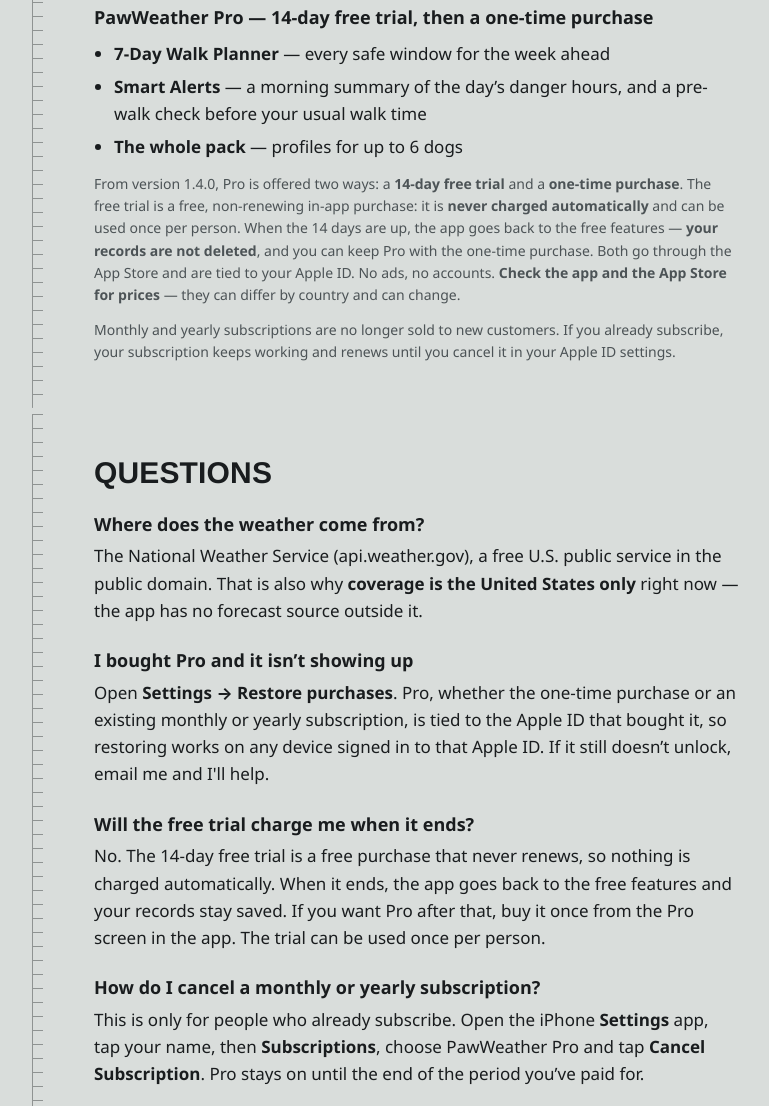
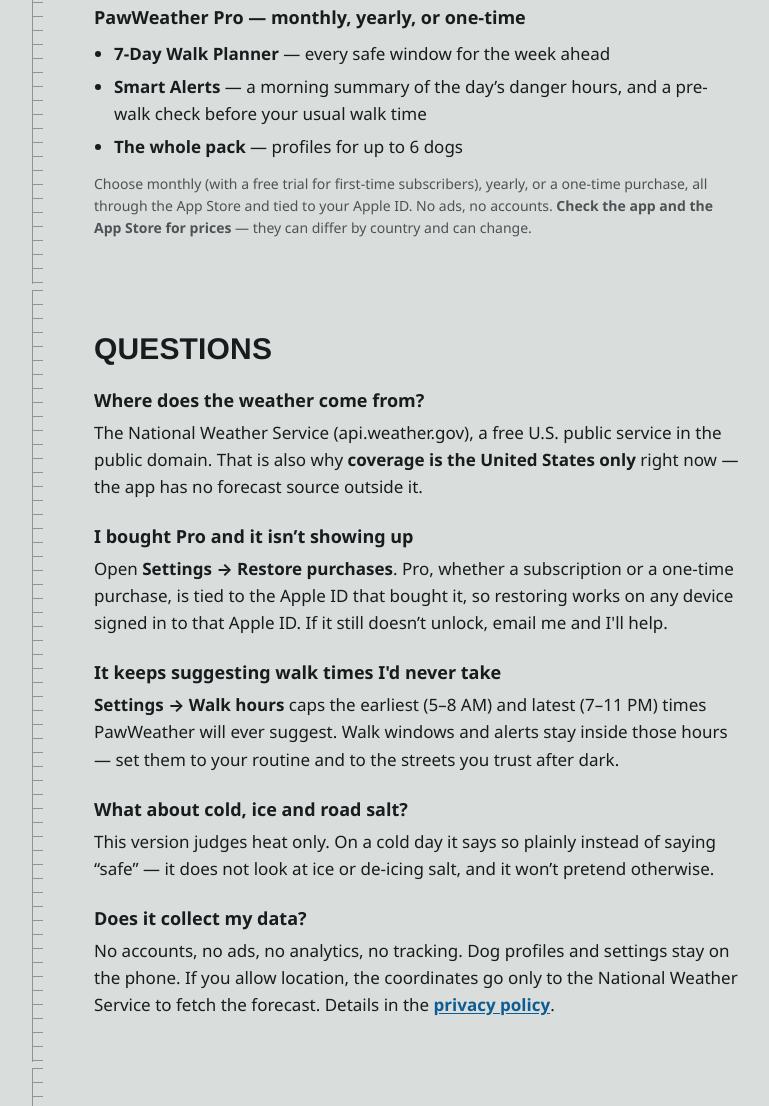
Before and after one commit to nosunosukawa/pawweather-site, a website: page support.html in a window 1280 px wide. Shown: the part 3406-4512 px from the top of the page, without its empty margins (8-777 px from the left). Drawn offline with Linux system fonts and the light colour scheme.

Commit message:
Revert "サイトの課金説明を 1.4.0 に合わせる（14日間の無料体験 → 買い切り）"
This reverts commit fd8eb1512451f2e186e818863709bfa748f381f4.

```diff
--- a/support.html
+++ b/support.html
@@ -320,7 +320,7 @@
         <li>One dog profile, judged on its own risk factors</li>
         <li>All of the Learn guides, including the 7-second rule</li>
       </ul>
-      <h3>PawWeather Pro &mdash; 14-day free trial, then a one-time purchase</h3>
+      <h3>PawWeather Pro &mdash; monthly, yearly, or one-time</h3>
       <ul>
         <li><strong>7-Day Walk Planner</strong> &mdash; every safe window for the week ahead</li>
         <li><strong>Smart Alerts</strong> &mdash; a morning summary of the day’s danger hours, and a
@@ -328,19 +328,10 @@
         <li><strong>The whole pack</strong> &mdash; profiles for up to 6 dogs</li>
       </ul>
       <p class="fine" style="margin-top:12px">
-        From version 1.4.0, Pro is offered two ways: a <strong>14-day free trial</strong> and a
-        <strong>one-time purchase</strong>. The free trial is a free, non-renewing in-app purchase:
-        it is <strong>never charged automatically</strong> and can be used once per person. When the
-        14 days are up, the app goes back to the free features &mdash; <strong>your records are not
-        deleted</strong>, and you can keep Pro with the one-time purchase. Both go through the App Store
-        and are tied to your Apple ID. No ads, no accounts.
+        Choose monthly (with a free trial for first-time subscribers), yearly, or a one-time purchase,
+        all through the App Store and tied to your Apple ID. No ads, no accounts.
         <strong>Check the app and the App Store for prices</strong> &mdash; they can
         differ by country and can change.
-      </p>
-      <p class="fine">
-        Monthly and yearly subscriptions are no longer sold to new customers. If you already
-        subscribe, your subscription keeps working and renews until you cancel it in your Apple ID
-        settings.
       </p>
     </div>
   </div>
@@ -360,24 +351,9 @@
 
       <h3>I bought Pro and it isn’t showing up</h3>
       <p>
-        Open <strong>Settings &rarr; Restore purchases</strong>. Pro, whether the one-time purchase or an
-        existing monthly or yearly subscription, is tied to the Apple ID that bought it, so restoring works on
-        any device signed in to that Apple ID. If it still doesn’t unlock, email me and I'll help.
-      </p>
-
-      <h3>Will the free trial charge me when it ends?</h3>
-      <p>
-        No. The 14-day free trial is a free purchase that never renews, so nothing is charged
-        automatically. When it ends, the app goes back to the free features and your records stay
-        saved. If you want Pro after that, buy it once from the Pro screen in the app. The trial
-        can be used once per person.
-      </p>
-
-      <h3>How do I cancel a monthly or yearly subscription?</h3>
-      <p>
-        This is only for people who already subscribe. Open the iPhone <strong>Settings</strong> app,
-        tap your name, then <strong>Subscriptions</strong>, choose PawWeather Pro and tap
-        <strong>Cancel Subscription</strong>. Pro stays on until the end of the period you’ve paid for.
+        Open <strong>Settings &rarr; Restore purchases</strong>. Pro, whether a subscription or a
+        one-time purchase, is tied to the Apple ID that bought it, so restoring works on any device signed in to
+        that Apple ID. If it still doesn’t unlock, email me and I'll help.
       </p>
 
       <h3>It keeps suggesting walk times I'd never take</h3>
@@ -506,23 +482,7 @@
       "name": "How do I restore a PawWeather Pro purchase?",
       "acceptedAnswer": {
         "@type": "Answer",
-        "text": "Open Settings and tap Restore purchases. PawWeather Pro, whether the one-time purchase or an existing monthly or yearly subscription, is tied to your Apple ID, so it restores on any device signed in to the same Apple ID."
-      }
-    },
-    {
-      "@type": "Question",
-      "name": "Will the PawWeather Pro free trial charge me when it ends?",
-      "acceptedAnswer": {
-        "@type": "Answer",
-        "text": "No. From version 1.4.0, the 14-day free trial is a free purchase that never renews, so nothing is charged automatically. When it ends, the app goes back to the free features and your records stay saved. You can keep Pro with a one-time purchase. The trial can be used once per person."
-      }
-    },
-    {
-      "@type": "Question",
-      "name": "How do I cancel a PawWeather Pro monthly or yearly subscription?",
-      "acceptedAnswer": {
-        "@type": "Answer",
-        "text": "Monthly and yearly subscriptions are no longer sold to new customers; existing subscriptions keep working. To cancel, open the iPhone Settings app, tap your name, then Subscriptions, choose PawWeather Pro and tap Cancel Subscription."
+        "text": "Open Settings and tap Restore purchases. PawWeather Pro, whether a subscription or a one-time purchase, is tied to your Apple ID, so it restores on any device signed in to the same Apple ID."
       }
     }
   ]
```
Also changed, not shown: index.html (+2 -2 lines).
